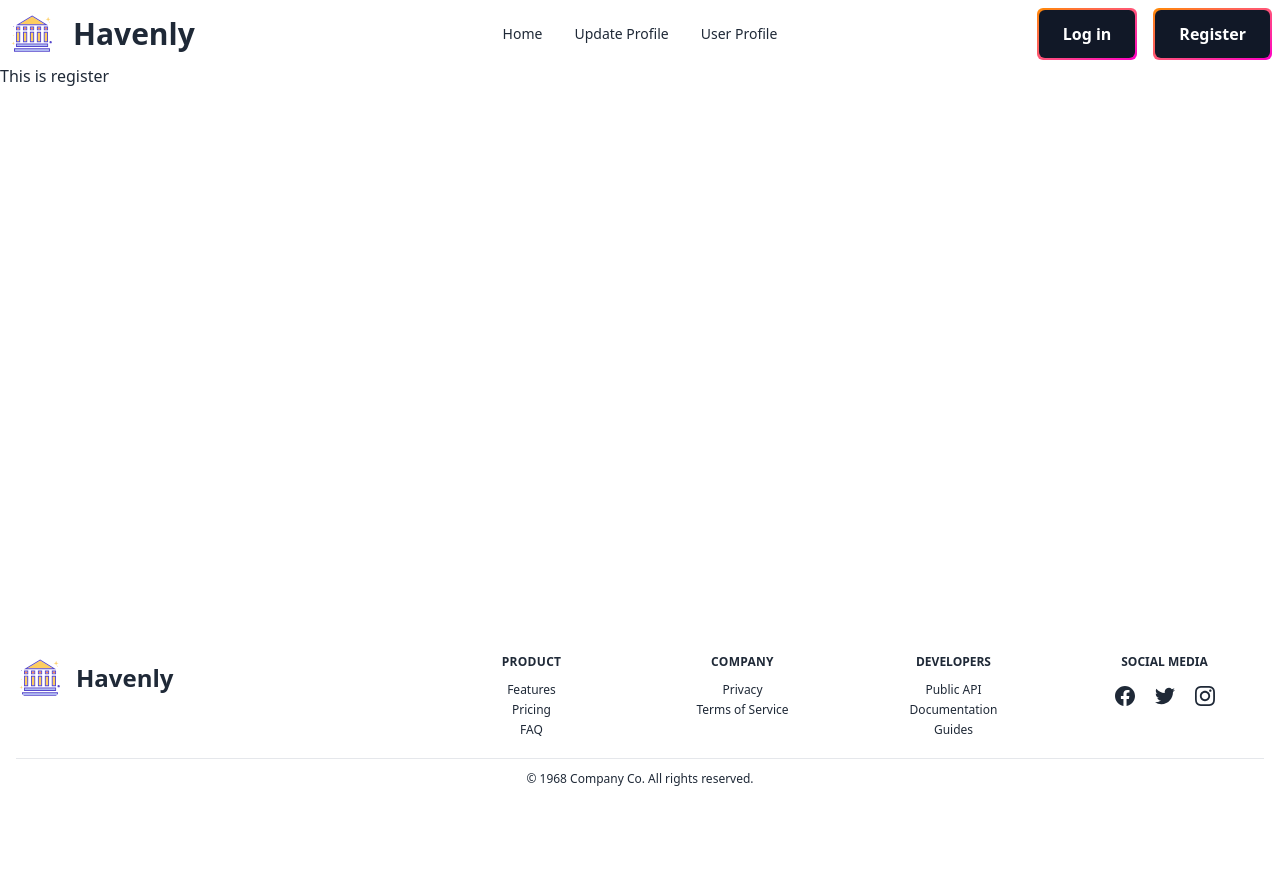
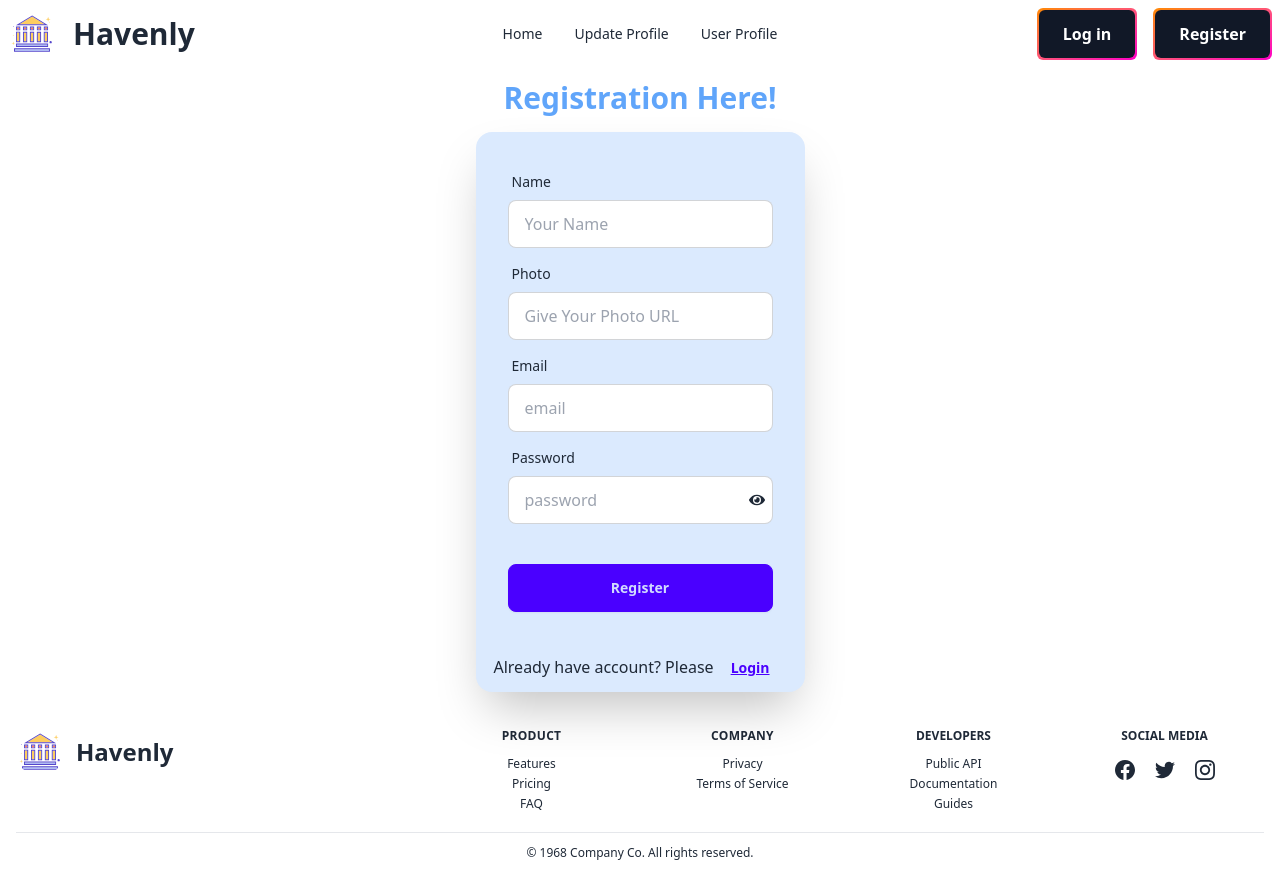
Before and after one commit to AfsanaChoity/web-development-assignment-9, a React (Vite) app: page /register in a window 1280 px wide. Before the commit the page ends 800 px from the top, so only its background shows below. Built offline with nearby package versions, Linux system fonts and the light colour scheme; no server answers.

Commit message:
registration page done

```diff
--- a/package.json
+++ b/package.json
@@ -16,7 +16,9 @@
     "react": "^18.2.0",
     "react-dom": "^18.2.0",
     "react-helmet-async": "^2.0.4",
+    "react-icons": "^5.1.0",
     "react-router-dom": "^6.22.3",
+    "react-toastify": "^10.0.5",
     "sort-by": "^0.0.2"
   },
   "devDependencies": {
--- /dev/null
+++ b/src/Provider/AuthProvider.jsx
@@ -0,0 +1,29 @@
+import { createUserWithEmailAndPassword } from "firebase/auth";
+import { createContext, useState } from "react";
+import auth from "../firebase/firebase.init";
+
+export const AuthContext = createContext(null);
+
+const AuthProvider = ({children}) => {
+
+    const [user, setUser] = useState(null);
+
+    //creating user
+    const createUser = (email, password) =>{
+        return createUserWithEmailAndPassword(auth, email, password);
+    }
+
+    const authInfo = {
+        user,
+        setUser,
+        createUser,
+    }
+
+    return (
+         <AuthContext.Provider value={authInfo}>
+            {children}
+        </AuthContext.Provider>
+    );
+};
+
+export default AuthProvider;
--- a/src/components/Register.jsx
+++ b/src/components/Register.jsx
@@ -1,12 +1,110 @@
+import { useContext, useState } from "react";
 import { Helmet } from "react-helmet-async";
+import { Link } from "react-router-dom";
+import { AuthContext } from "../Provider/AuthProvider";
+import { ToastContainer, toast } from "react-toastify";
+import 'react-toastify/dist/ReactToastify.css';
+import { FaEye, FaEyeSlash } from "react-icons/fa";
+
 
 const Register = () => {
+    const { createUser, setUser } = useContext(AuthContext);
+    const [error, setError] = useState("");
+    const [showPassword, setShowPassword] = useState("");
+
+    const handleRegister = (e) => {
+        e.preventDefault()
+        const name = e.target.name.value;
+        const photo = e.target.photo.value;
+        const email = e.target.email.value;
+        const password = e.target.password.value;
+        console.log(name, photo, email, password);
+
+        if (password.length < 6) {
+            setError("Password must be 6 characters")
+            return;
+        }
+        if (!/^(?=.*[a-z])(?=.*[A-Z]).{6,}$/.test(password)) {
+            setError("Password must contain one uppercase letter & one lowercase letter")
+            return;
+        }
+
+
+        createUser(email, password)
+            .then(result => {
+                setUser(result.user)
+
+                toast("Registration Successful!")
+            })
+            .catch(error => setError(error.message.split("/")[1].split(")")[0]))
+
+        setError('');
+
+    }
+
     return (
-        <div>
+        <div className="">
             <Helmet>
                 <title>Register</title>
             </Helmet>
-            <h2>This is register</h2>
+            <div className="hero  ">
+                <div className="hero-content flex-col ">
+                    <div className="text-center lg:text-left">
+                        <h1 className="text-3xl text-blue-400 font-bold">Registration Here!</h1>
+
+                    </div>
+                    <div className="card  shrink-0 w-full max-w-sm shadow-2xl bg-blue-100 ">
+                        <form onSubmit={handleRegister} className="card-body ">
+                            <div className="form-control">
+                                <label className="label">
+                                    <span className="label-text">Name</span>
+                                </label>
+                                <input type="text" name="name" placeholder="Your Name" className="input input-bordered" required />
+                            </div>
+                            <div className="form-control">
+                                <label className="label">
+                                    <span className="label-text">Photo</span>
+                                </label>
+                                <input type="Text" name="photo" placeholder="Give Your Photo URL" className="input input-bordered" required />
+                            </div>
+                            <div className="form-control">
+                                <label className="label">
+                                    <span className="label-text">Email</span>
+                                </label>
+                                <input type="email" name="email" placeholder="email" className="input input-bordered" required />
+                            </div>
+                            <div className="form-control">
+                                <label className="label">
+                                    <span className="label-text">Password</span>
+                                </label>
+                                <div className="relative">
+                                    <input type={ showPassword? "text" : "password"} name="password" placeholder="password" className="input input-bordered w-full" required />
+                                    <span className="absolute top-1/3 right-2" onClick={ () => setShowPassword(!showPassword)}>
+                                        {
+                                            showPassword? <FaEyeSlash></FaEyeSlash> :
+                                            <FaEye></FaEye>
+                                        }
+                                    </span>
+                                </div>
+
+                            </div>
+                            {/* show error message */}
+                            <div>
+                                {
+                                    error && <span className="text-red-500">{error}</span>
+                                }
+                            </div>
+
+                            <div className="form-control mt-6">
+                                <button type="submit" className="btn btn-primary">Register</button>
+                            </div>
+                        </form>
+                        <p className="text-center mx-4">Already have account? Please<Link to="/login"><button className="btn btn-link">Login</button></Link></p>
+
+                    </div>
+                </div>
+            </div>
+            <ToastContainer></ToastContainer>
         </div>
     );
 };
```
Also changed, not shown: src/main.jsx (+6 -3 lines), 1 other file (tests, documents, lock files or other folders).
